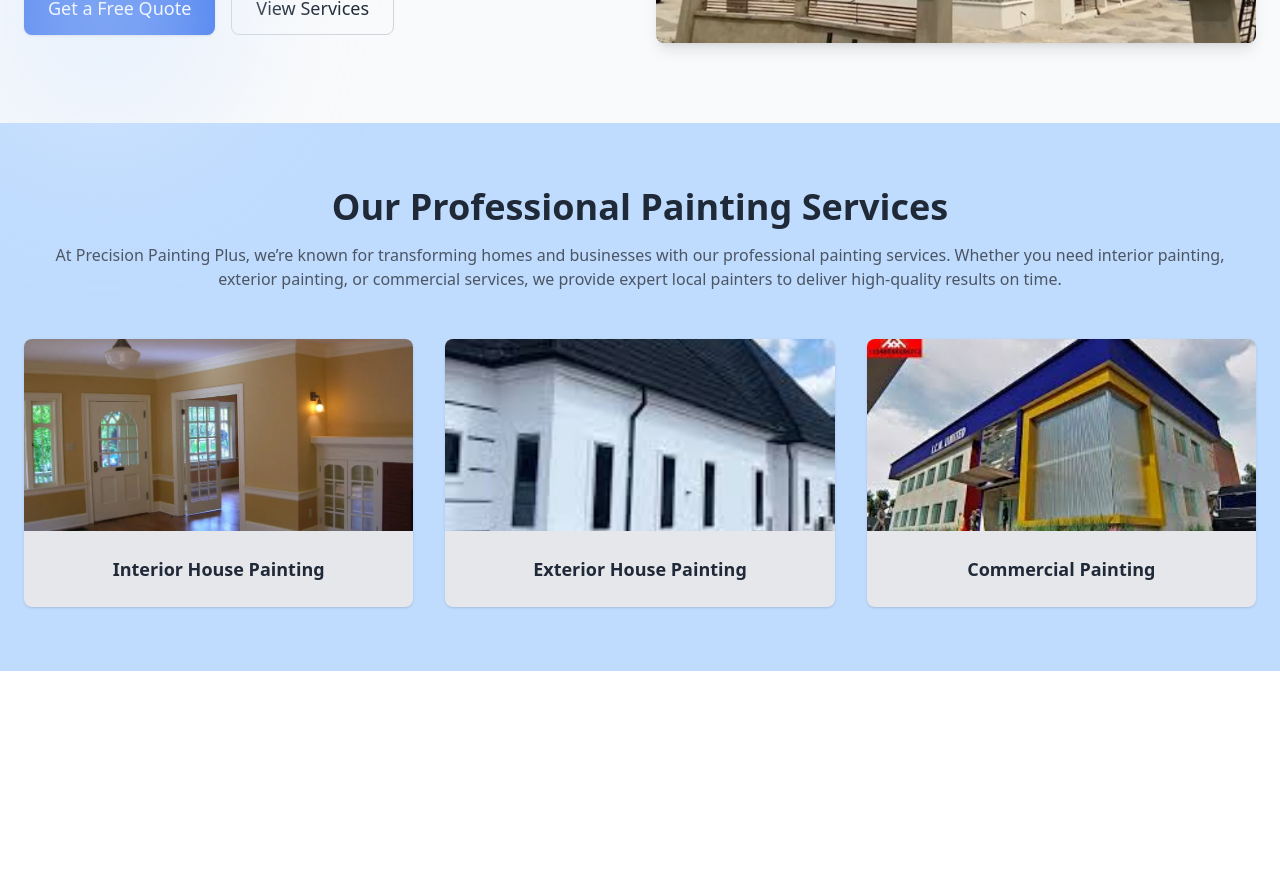
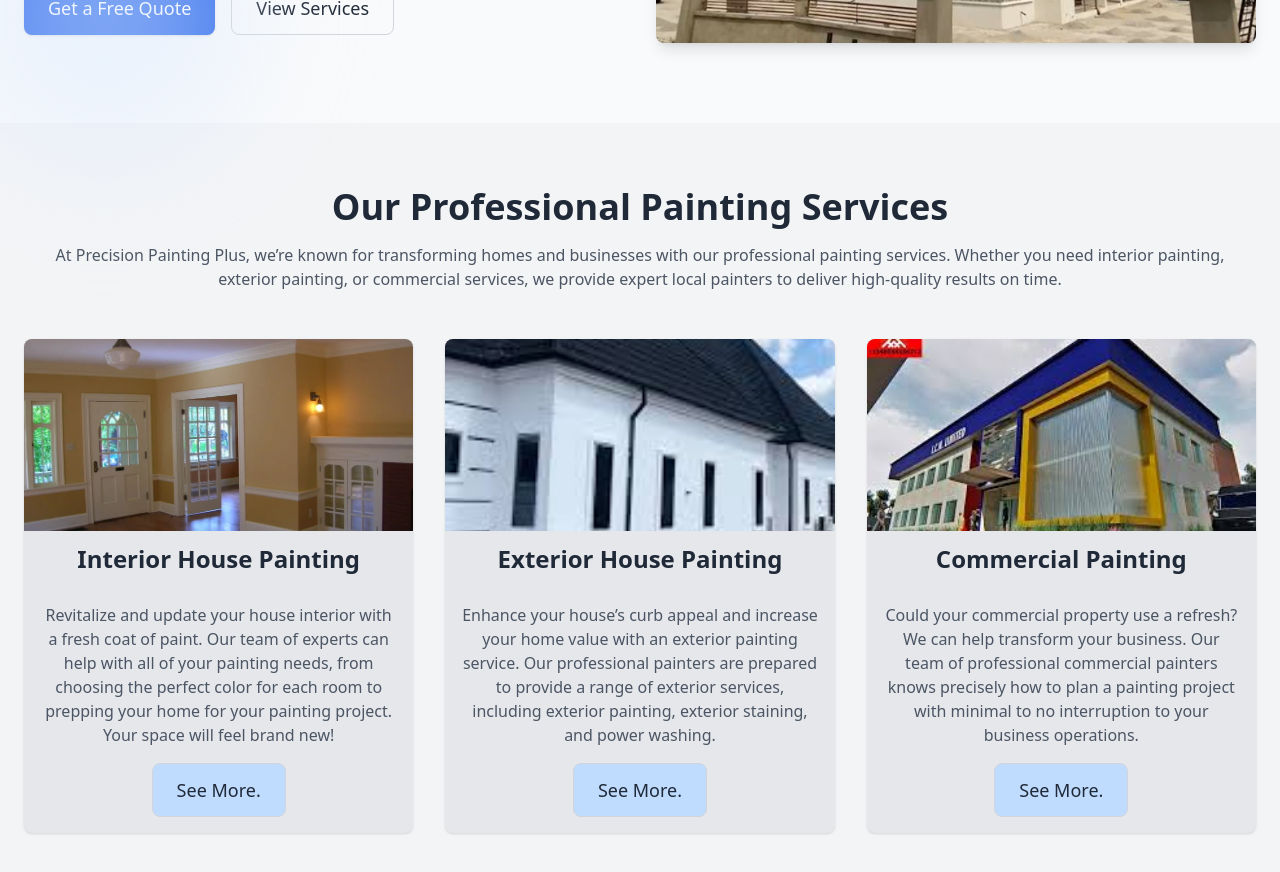
Before and after one commit to Mogle7Arkad/duniyaPaint, a React (Vite) app: page / in a window 1280 px wide. Shown: the part 440-1312 px from the top of the page. Before the commit the page ends 1111 px from the top, so only its background shows below. Built offline with nearby package versions, Linux system fonts and the light colour scheme.

Commit message:
add another item description to the services

```diff
--- a/src/Services.js
+++ b/src/Services.js
@@ -2,14 +2,17 @@ const services = [
     {
       title: "Interior House Painting",
       image: "../assets/services/interiorService.webp",
+      description: "Revitalize and update your house interior with a fresh coat of paint. Our team of experts can help with all of your painting needs, from choosing the perfect color for each room to prepping your home for your painting project. Your space will feel brand new!",
     },
     {
       title: "Exterior House Painting",
       image: "../assets/services/EXService.jpeg",
+      description: "Enhance your house’s curb appeal and increase your home value with an exterior painting service. Our professional painters are prepared to provide a range of exterior services, including exterior painting, exterior staining, and power washing.",
     },
     {
       title: "Commercial Painting",
       image: "../assets/services/comService.jpeg",
+      description: "Could your commercial property use a refresh? We can help transform your business. Our team of professional commercial painters knows precisely how to plan a painting project with minimal to no interruption to your business operations.",
     },
   ];
 
--- a/src/components/ServicesSection.jsx
+++ b/src/components/ServicesSection.jsx
@@ -2,7 +2,7 @@ import services from "../Services";
 
 function ServicesSection() {
     return (
-      <section className="bg-blue-200 py-16">
+      <section className="bg-gray-100 text-gray-800 py-16">
         <div className="max-w-7xl mx-auto px-6 text-center">
 
           <h2 className="text-3xl md:text-4xl font-bold text-gray-800">
@@ -19,18 +19,24 @@ function ServicesSection() {
             {services.map((service, index) => (
               <div
                 key={index}
-                className="bg-gray-200 rounded-lg overflow-hidden shadow hover:shadow-lg transition-shadow duration-300 transform hover:scale-105"
+                className="bg-gray-200 rounded-lg overflow-hidden shadow"
               >
                 <img
                   src={service.image}
                   alt={service.title}
                   className="w-full h-48 object-cover"
                 />
-                <div className="p-6">
-                  <h3 className="text-lg font-semibold text-gray-800">
+                <div className="p-6 py-3">
+                  <h3 className="text-2xl font-semibold text-gray-800">
                     {service.title}
                   </h3>
                 </div>
+                <p className="mt-4 text-gray-600 mb-4 px-4">
+                  {service.description}
+                </p>
+                <button className="border bg-blue-200 border-gray-300 text-gray-800 hover:bg-gray-100 px-6 py-3 mb-4 text-lg rounded-lg transition-transform transform hover:scale-105">
+                  See More.
+              </button>
               </div>
             ))}
           </div>
```
